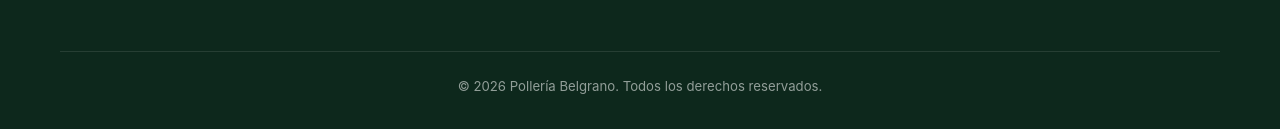
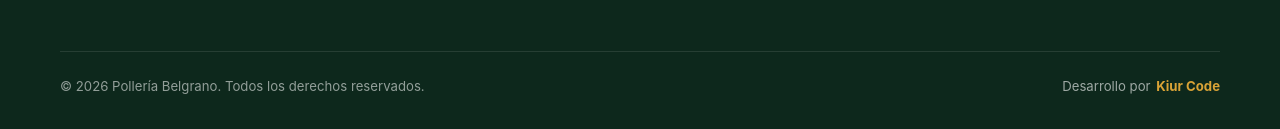
Before and after one commit to fachinha/PolleriaBelgrano, a plain HTML site: page index.html in a window 1280 px wide. Shown: the part 6172-6301 px from the top of the page. Drawn offline with Linux system fonts and the light colour scheme.

Commit message:
Agregar credito de desarrollo por Kiur Code con enlace a https://kiurcode.pages.dev/ en el footer

```diff
--- a/css/styles.css
+++ b/css/styles.css
@@ -1284,6 +1284,25 @@ button {
   font-size: 0.825rem;
   color: rgba(255, 255, 255, 0.55);
   text-align: center;
+}
+
+.footer-dev {
+  display: inline-flex;
+  align-items: center;
+  gap: 0.35rem;
+  color: rgba(255, 255, 255, 0.6);
+}
+
+.dev-link {
+  color: var(--color-accent);
+  font-weight: 700;
+  text-decoration: none;
+  transition: var(--transition);
+}
+
+.dev-link:hover {
+  color: #ffffff;
+  text-decoration: underline;
 }
 
 /* --------------------------------------------------------------------------
@@ -1680,7 +1699,10 @@ button {
     grid-template-columns: repeat(3, 1fr);
   }
   .footer-bottom {
-    justify-content: center;
+    flex-direction: row;
+    justify-content: space-between;
+    align-items: center;
+    text-align: left;
   }
 }
 
--- a/index.html
+++ b/index.html
@@ -1113,6 +1113,9 @@
         <div>
           &copy; <span id="current-year">2026</span> Pollería Belgrano. Todos los derechos reservados.
         </div>
+        <div class="footer-dev">
+          Desarrollo por <a href="https://kiurcode.pages.dev/" target="_blank" rel="noopener noreferrer" class="dev-link" title="Kiur Code — Soluciones Digitales">Kiur Code</a>
+        </div>
       </div>
 
     </div>
```
